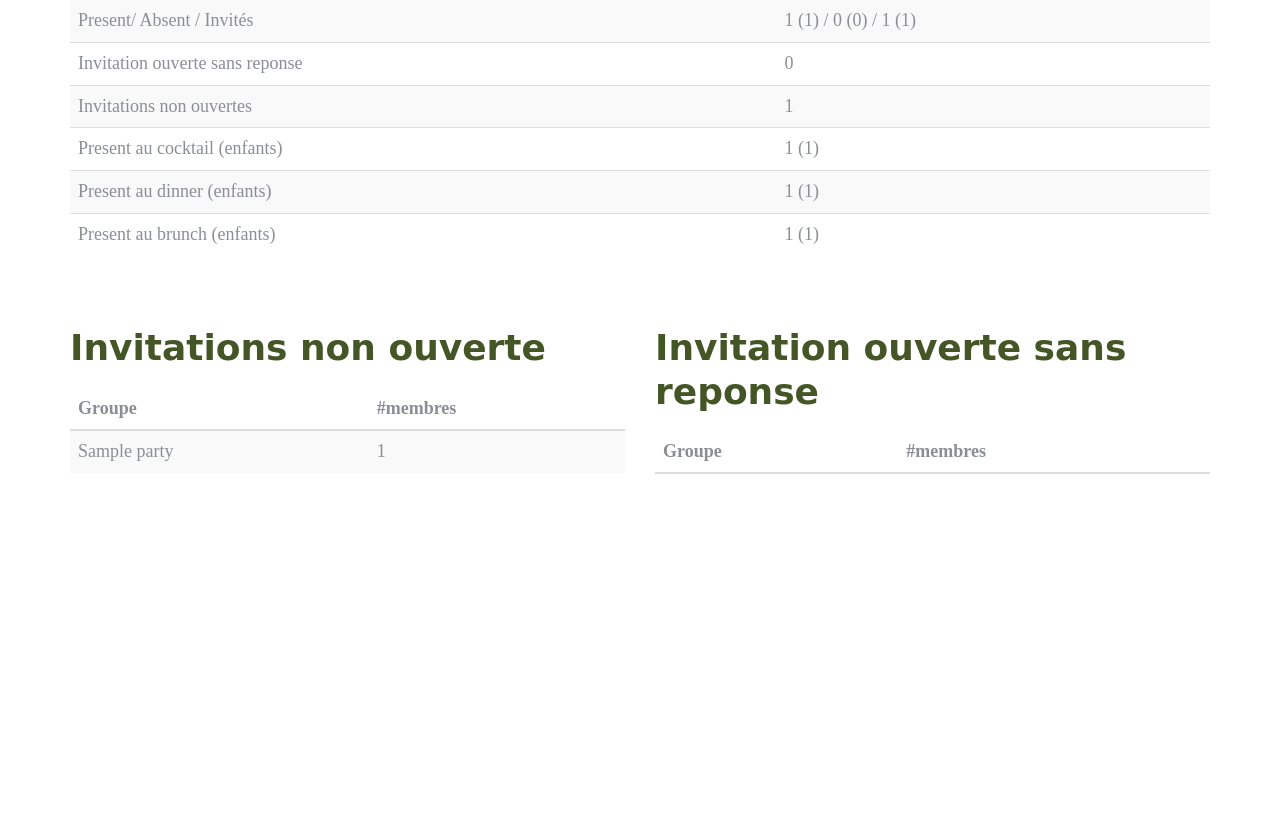
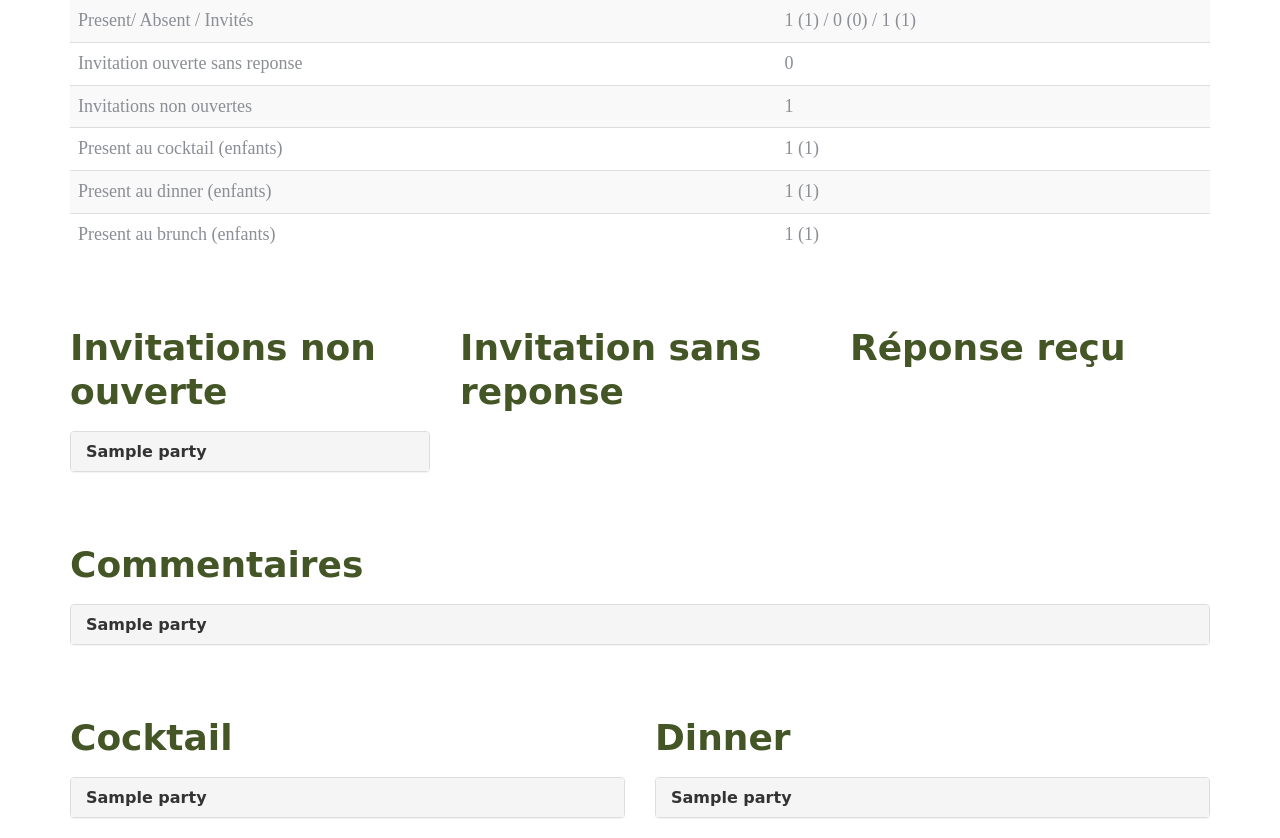
Before and after one commit to n-serrette/wedding-website, a Django app: page /dashboard/ in a window 1280 px wide. Shown: the part 123-961 px from the top of the page. Before the commit the page ends 597 px from the top, so only its background shows below. Run offline with Django 3.2, Linux system fonts and the light colour scheme; a user stored in the database is signed in; tables that the repository leaves empty hold one stand-in row (values such as "Sample post"); lists and menus that the app fills with data are empty; some libraries are stand-ins or nearby versions; some web fonts are replaced.

Commit message:
add info in dashboard

```diff
--- a/guest/managers.py
+++ b/guest/managers.py
@@ -2,6 +2,7 @@ from django.db import models
 from django.db.models import Q
 
 from django.core.exceptions import ObjectDoesNotExist
+import guest.models as mod
 
 
 class GetOrNoneManager(models.Manager):
@@ -24,6 +25,14 @@ class PartyQuerySet(models.QuerySet):
 
     def unanswered(self):
         return self.filter(response_received=None)
+
+    def attending_dinner(self):
+        attending = {x.party.pk for x in mod.Guest.objects.attending_dinner()}
+        return self.filter(pk__in=attending)
+
+    def attending_cocktail(self):
+        attending = {x.party.pk for x in mod.Guest.objects.attending_cocktail()}
+        return self.filter(pk__in=attending)
 
 
 class GuestQuerySet(models.QuerySet):
--- a/static/css/style.css
+++ b/static/css/style.css
@@ -1,3 +1,7 @@
+.collapsing {
+    transition: height 0.2s;
+}
+
 /*!==============================
  * Theme Name: Wedding
  * Theme URL: https://probootstrap.com/wedding-free-onepage-html5-template-using-bootstrap
--- a/templates/dashboard.html
+++ b/templates/dashboard.html
@@ -51,15 +51,37 @@
     </section>
     <section class="container">
         <div class="row">
+            <div class="col-lg-4">
+                <h3>Invitations non ouverte</h3>
+                {% include 'includes/party_list.html' with party_list=party.all id='unopened' %}
+            </div>
+            <div class="col-lg-4">
+                <h3>Invitation sans reponse</h3>
+                {% include 'includes/party_list.html' with party_list=party.opened.unanswered id='withoutAnswer'%}
+            </div>
+            <div class="col-lg-4">
+                <h3>Réponse reçu</h3>
+                {% include 'includes/party_list.html' with party_list=party.opened.answered id='withAnswered' colored=True%}
+            </div>
+        </div>
+    </section>
+    <section class="container">
+        <h3>Commentaires</h3>
+        {% include 'includes/comment_list.html' with party_list=party id='commnents'%}
+    </section>
+
+    <section class="container">
+        <div class="row">
             <div class="col-lg-6">
-                <h3>Invitations non ouverte</h3>
-                {% include 'includes/party_list.html' with party_list=party.unopened %}
+                <h3>Cocktail</h3>
+                {% include 'includes/party_list.html' with party_list=party.attending_cocktail id='cocktail' colored=True cocktail=True %}
             </div>
             <div class="col-lg-6">
-                <h3>Invitation ouverte sans reponse</h3>
-                {% include 'includes/party_list.html' with party_list=party.opened.unanswered %}
+                <h3>Dinner</h3>
+                {% include 'includes/party_list.html' with party_list=party.attending_dinner id='dinner' colored=True dinner=True %}
             </div>
         </div>
+
     </section>
 
 	<script src={% static "js/scripts.min.js"%}></script>
--- a/templates/includes/party_list.html
+++ b/templates/includes/party_list.html
@@ -1,14 +1,46 @@
+<div class="panel-group" role="tablist" id="{{id}}">
+{% for party in party_list%}
+<div class="panel panel-default">
+    <div class="panel-heading" role="tab" id="header_{{id}}_{{party.name}}">
+        <h2 class="panel-title">
+        <a role="button" type="button" data-toggle="collapse" href="#{{id}}_{{party.name}}" aria-controls="{{id}}_{{party.name}}">
+          {{ party.name }}
+        </a>
+      </h2>
+    </div>
+    <div id="{{id}}_{{party.name}}" class="panel-collapse collapse"  role="tabpanel" aria-labelledby="header_{{party.name}}_{{id}}">
+      <div class="panel-body">
         <table class="table table-striped">
-    <thead>
-        <th>Groupe</th>
-        <th>#membres</th>
-    </thead>
             <tbody>
-        {% for party in party_list%}
+                {% for guest in party.guest_set.all%}
+                {% if colored and cocktail %}
+                    {% if guest.attending_cocktail %}
+                    <tr class="success">
+                    {% else %}
+                    <tr class="danger">
+                    {% endif %}
+                {% elif colored and dinner %}
+                    {% if guest.attending_dinner %}
+                    <tr class="success">
+                    {% else %}
+                    <tr class="danger">
+                    {% endif %}
+                {% elif colored %}
+                    {% if guest.attending_dinner or guest.attending_cocktail%}
+                    <tr class="success">
+                    {% else %}
+                    <tr class="danger">
+                    {% endif %}
+                {% else %}
                 <tr>
-            <td>{{ party.name }}</td>
-            <td>{{ party.guest_set.all.count}}</td>
+                {% endif %}
+                    <td >{{ guest.first_name }} {{ guest.last_name }}</td>
                 </tr>
                 {% endfor %}
             </tbody>
         </table>
+      </div>
+    </div>
+</div>
+{% endfor %}
+</div>
```
Lines whose indentation alone changed are shown as unchanged.
